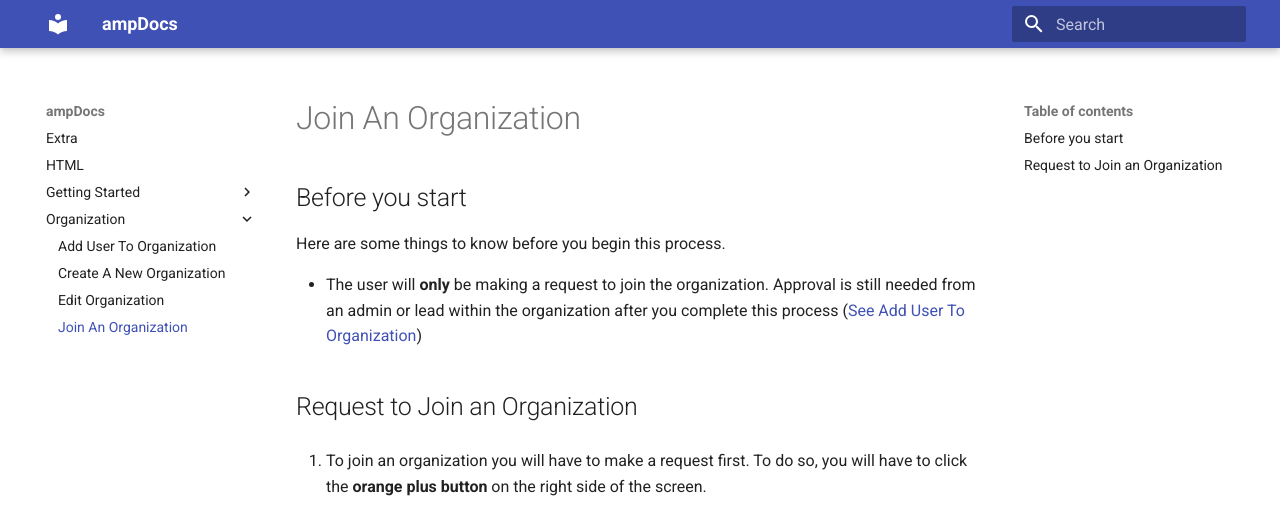
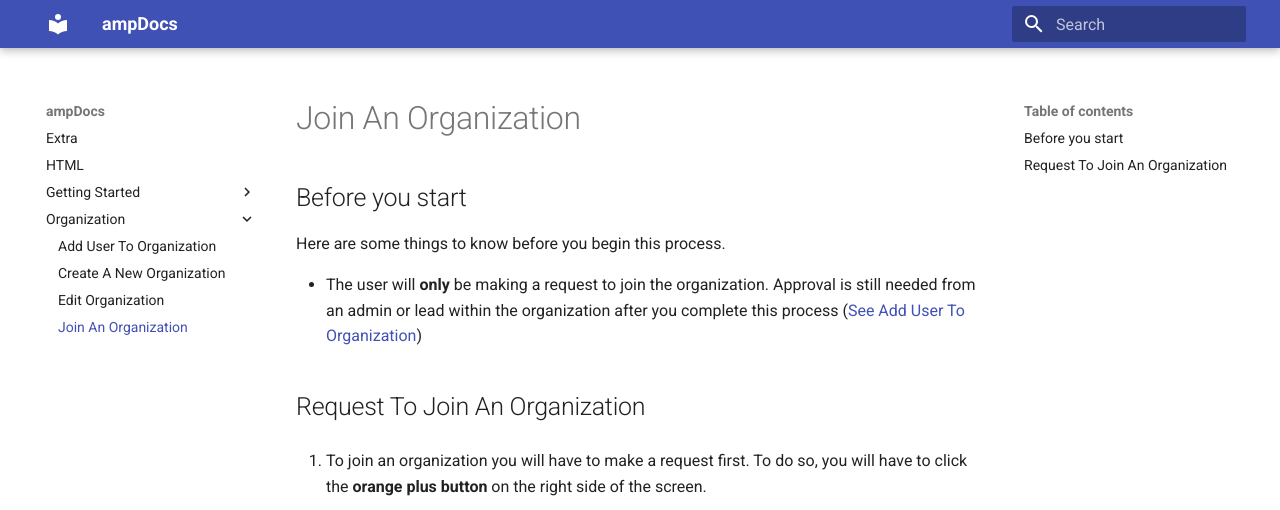
Before and after one commit to ogiovanniruiz/ampDocs, an MkDocs documentation site: the page built from docs/Organization/join-an-organization.md, in a window 1280 px wide and 900 px high. Shown: the top 510 px of the window. Built offline with MkDocs 1.6.1 and Material for MkDocs 9.7.7, drawn with Linux system fonts in a browser that asks for light colours.

```diff
--- a/docs/Organization/join-an-organization.md
+++ b/docs/Organization/join-an-organization.md
@@ -14,7 +14,7 @@ Here are some things to know before you begin this process.
 
 [1]: Organization/add-user-to-organization.md
 
-## Request to Join an Organization
+## Request To Join An Organization
 
 1. To join an organization you will have to make a request first. To do so, you will have to click the **orange plus button** on the right side of the screen.
 <br><br>
```
